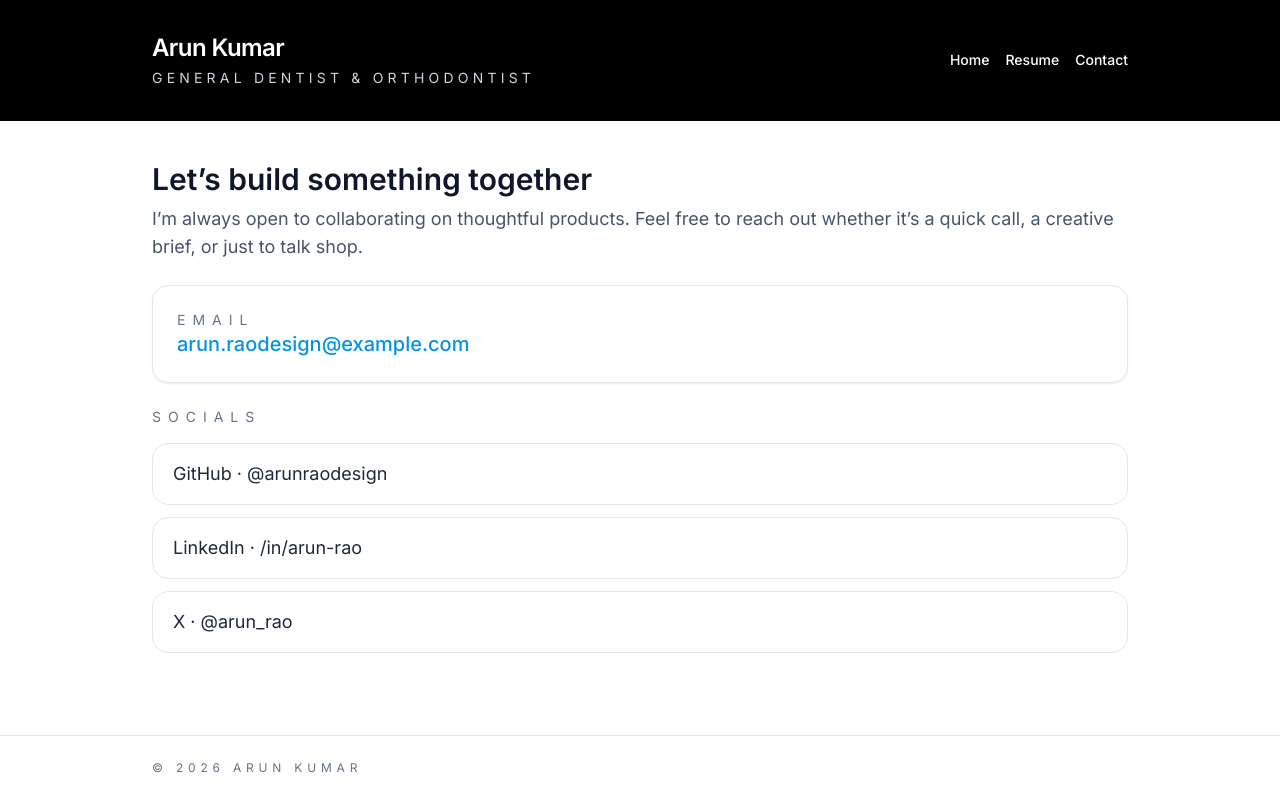
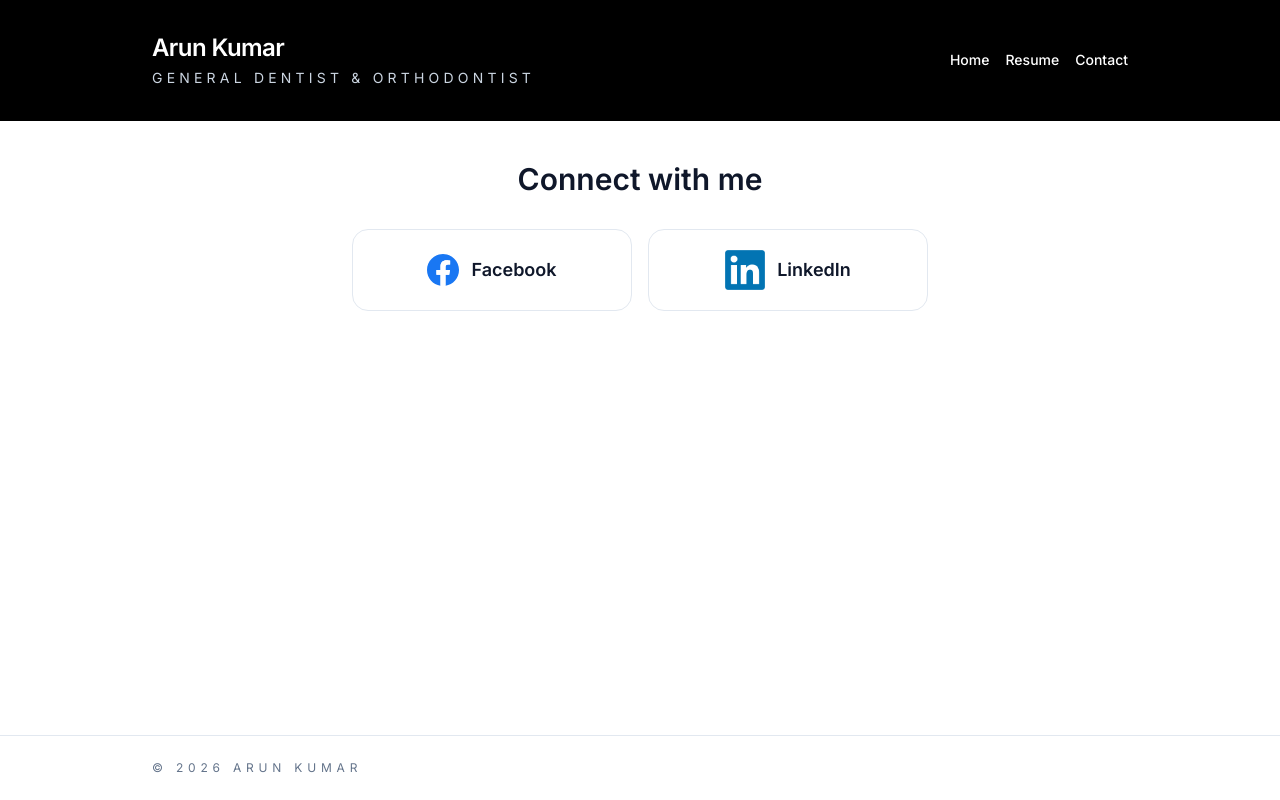
Before and after one commit to shivanshu3/kumararun.com, an Eleventy site: page src/contact.html in a window 1280 px wide. Built offline with nearby package versions, Linux system fonts and the light colour scheme; Eleventy itself is replaced by a stand-in of ours; files that its build step writes are made by us from their sources.

Commit message:
Finish the contact page

```diff
--- a/src/contact.html
+++ b/src/contact.html
@@ -4,52 +4,33 @@ title: Contact
 permalink: /contact/
 ---
 
-<section class="space-y-6">
+<section class="space-y-8 text-center">
   <div class="space-y-2">
-    <h1 class="text-3xl font-semibold text-slate-900">Let’s build something together</h1>
-    <p class="text-lg text-slate-600">
-      I’m always open to collaborating on thoughtful products. Feel free to reach out whether it’s a
-      quick call, a creative brief, or just to talk shop.
-    </p>
+    <h1 class="text-3xl font-semibold text-slate-900">Connect with me</h1>
   </div>
 
-  <div class="rounded-2xl border border-slate-200 bg-white p-6 shadow-sm shadow-slate-200/80">
-    <p class="text-sm uppercase tracking-[0.5em] text-slate-500">Email</p>
+  <div class="mx-auto grid w-full max-w-xl grid-cols-1 gap-4 text-left md:grid-cols-2">
     <a
-      class="text-xl font-medium text-[#0693e3] hover:text-[#0056a3] transition-colors"
-      href="mailto:arun.raodesign@example.com"
-    >
-      arun.raodesign@example.com
-    </a>
-  </div>
-
-  <div class="space-y-4">
-    <p class="text-sm uppercase tracking-[0.5em] text-slate-500">Socials</p>
-    <div class="grid gap-3 text-lg">
-      <a
-        class="rounded-2xl border border-slate-200 bg-white px-5 py-4 text-slate-800 hover:border-[#0693e3] hover:text-[#0693e3] transition-colors"
-        href="https://github.com/arunraodesign"
+      class="flex items-center justify-center gap-3 rounded-2xl border border-slate-200 bg-white px-6 py-5 text-lg font-semibold text-slate-900 transition hover:border-[#0693e3] hover:text-[#0693e3]"
+      href="https://www.facebook.com/arunkumargoyal"
       target="_blank"
       rel="noreferrer"
     >
-        GitHub · @arunraodesign
+      <img src="/assets/images/facebook-icon.svg" alt="Facebook logo" class="h-8 w-8" />
+      Facebook
     </a>
     <a
-        class="rounded-2xl border border-slate-200 bg-white px-5 py-4 text-slate-800 hover:border-[#0693e3] hover:text-[#0693e3] transition-colors"
-        href="https://www.linkedin.com/in/arun-rao"
+      class="flex items-center justify-center gap-3 rounded-2xl border border-slate-200 bg-white px-6 py-5 text-lg font-semibold text-slate-900 transition hover:border-[#0693e3] hover:text-[#0693e3]"
+      href="https://www.linkedin.com/in/dr-arun-kumar-75584230"
       target="_blank"
       rel="noreferrer"
     >
-        LinkedIn · /in/arun-rao
-      </a>
-      <a
-        class="rounded-2xl border border-slate-200 bg-white px-5 py-4 text-slate-800 hover:border-[#0693e3] hover:text-[#0693e3] transition-colors"
-        href="https://twitter.com/arun_rao"
-        target="_blank"
-        rel="noreferrer"
-      >
-        X · @arun_rao
+      <img
+        src="/assets/images/linkedin-icon.png"
+        alt="LinkedIn logo"
+        class="h-10 w-10 object-contain"
+      />
+      LinkedIn
     </a>
   </div>
-  </div>
 </section>
```
Also changed, not shown: src/assets/images/facebook-icon.svg (added), src/assets/images/linkedin-icon.png (added). Lines whose indentation alone changed are shown as unchanged.
